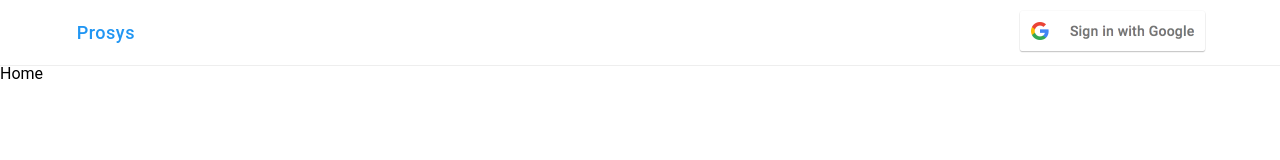
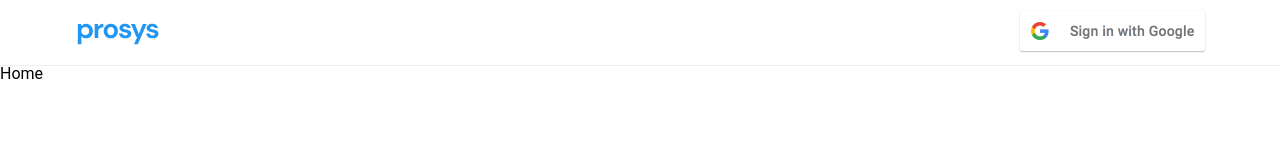
Before and after one commit to jay-joo-code/prosys, a React (Vite) app in the folder client/: page / in a window 1280 px wide. Shown: the top 160 px of the page. Built offline with nearby package versions, Linux system fonts and the light colour scheme.

Commit message:
Improve logo design

```diff
--- a/client/src/components/Logo.tsx
+++ b/client/src/components/Logo.tsx
@@ -1,18 +1,15 @@
 import React from 'react'
 import { Link } from 'react-router-dom'
-import styled from 'styled-components'
-import Text from './fonts/Text'
+import { ReactComponent as LogoSVG } from 'src/assets/prosys-logo.svg'
+import Space from './layout/Space'
 
 const Logo = () => {
   return (
     <Link to='/'>
-      <StyledLogo variant='h4'>Prosys</StyledLogo>
+      <Space padding='.2rem 0' />
+      <LogoSVG />
     </Link>
   )
 }
 
-const StyledLogo = styled(Text)`
-  color: ${props => props.theme.brand[500]};
-`
-
 export default Logo
```
Also changed, not shown: client/src/assets/prosys-logo.svg (added).
